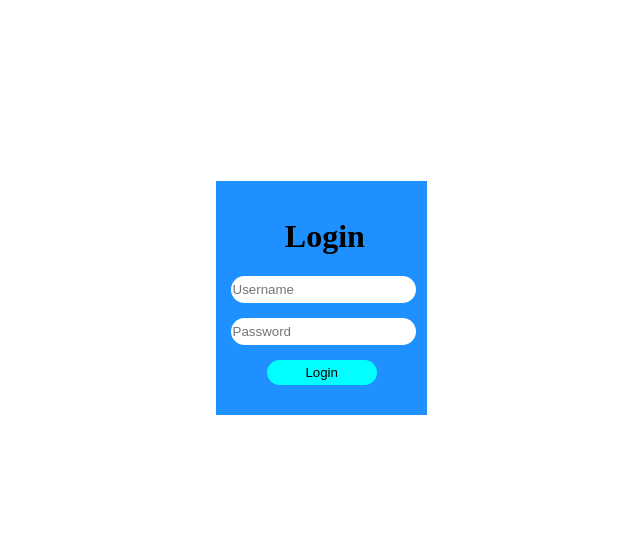
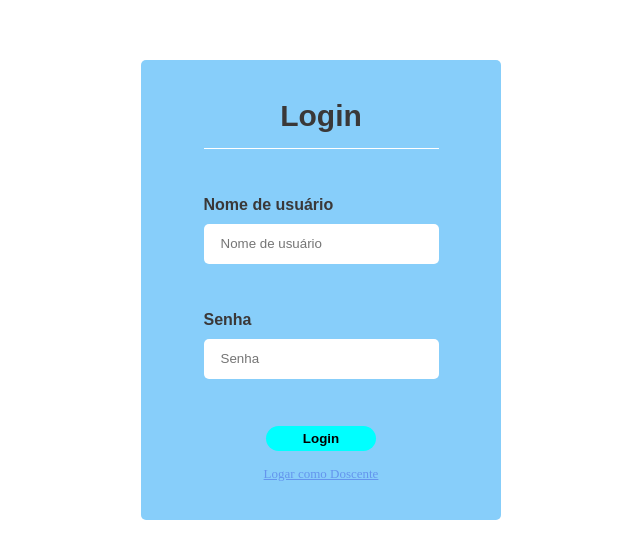
Before and after one commit to NIhilth/Ultima_Atividade, an Angular app in the folder Ultimo projeto/gerenciaNotas/: page / in a window 1280 px wide. Shown: the part 110-668 px from the top of the page, without its empty margins (319-959 px from the left). Built offline with nearby package versions, Linux system fonts and the light colour scheme.

Commit message:
css login

```diff
--- a/Ultimo projeto/gerenciaNotas/src/app/login/login.component.css
+++ b/Ultimo projeto/gerenciaNotas/src/app/login/login.component.css
@@ -1,3 +1,4 @@
+
 .login-container {
   display: grid;
   justify-content: center;
@@ -10,12 +11,21 @@
   justify-content: center;
   align-items: center;
   padding: 15px;
-  background-color: dodgerblue;
+  background-color: lightskyblue;
+  width: 330px;
+  height: 430px;
+  border-radius: 5px;
 }
 
-h1{
+#titulo{
   position: relative;
-  left: 30%;
+  text-align: center;
+  font-family: Arial, Helvetica, sans-serif;
+  font-size: 30px;
+  font-weight: 600;
+  border-bottom: white solid 1px;
+  padding-bottom: 15px;
+  color: rgb(58, 56, 56);
 }
 
 #login button{
@@ -25,8 +35,8 @@ h1{
   border-radius: 15px;
   background-color: cyan;
   margin-bottom: 15px;
-  position: relative;
-  left: 20%;
+  font-family: Arial, Helvetica, sans-serif;
+  font-weight: 600;
 }
 
 #login button:hover {
@@ -37,10 +47,32 @@ h1{
 }
 
 #login input {
-
-  width: 100%;
+  width: 80%;
   height: 25px;
   border: none;
   border-radius: 15px;
-  margin-bottom: 15px;
+  color: rgb(58, 56, 56);
 }
+
+.nome-input{
+  margin-bottom: 10px;
+  font-family: Arial, Helvetica, sans-serif;
+  font-weight: 600;
+  color: rgb(58, 56, 56);
+}
+
+.inputs{
+  width: 220px;
+  height: 40px;
+  background-color: white;
+  display: flex;
+  align-items: center;
+  padding-left: 15px;
+  border-radius: 5px;
+  color: rgb(58, 56, 56);
+}
+
+a{
+  color: cornflowerblue;
+  font-size: 13px;
+}
--- a/Ultimo projeto/gerenciaNotas/src/app/login/login.component.html
+++ b/Ultimo projeto/gerenciaNotas/src/app/login/login.component.html
@@ -1,8 +1,30 @@
 <div class="login-container">
   <div id="login">
-    <h1>Login</h1>
-    <input [(ngModel)]='user' placeholder="Username">
-    <input [(ngModel)]='password' placeholder="Password" type='password'>
-    <button (click)='logar()'>Login</button>
+    <div id="titulo">Login</div>
+    <div>
+      <div class="nome-input">
+        Nome de usuário
+      </div>
+      <div class="inputs">
+        <input [(ngModel)]='password' placeholder="Nome de usuário" type='text'>
+      </div>
+    </div>
+    <div>
+      <div class="nome-input">
+        Senha
+      </div>
+      <div class="inputs">
+        <input [(ngModel)]='password' placeholder="Senha" type='password'>
+      </div>
+    </div>
+    <div>
+      <div style="display: flex; justify-content: center;">
+        <button (click)='logar()'>Login</button>
+      </div>
+      <div style="display: flex; justify-content: center;">
+        <a href=""> Logar como Doscente</a>
+      </div>
+    </div>
+
   </div>
 </div>
--- a/Ultimo projeto/gerenciaNotas/src/styles.css
+++ b/Ultimo projeto/gerenciaNotas/src/styles.css
@@ -1 +1,3 @@
-/* You can add global styles to this file, and also import other style files */
+*{
+    margin: 0px;
+}
```
